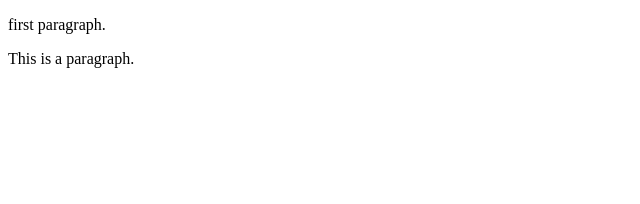
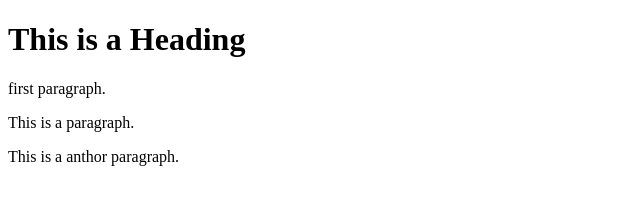
Before and after one commit to abbasalazzawi92/learning-git, a plain HTML site: page index.html in a window 1280 px wide. Shown: the whole page, without its empty margins (0-640 px from the left). Drawn offline with Linux system fonts and the light colour scheme.

Commit message:
added another p tag

```diff
--- a/index.html
+++ b/index.html
@@ -4,7 +4,9 @@
 <title>Page Title</title>
 </head>
 <body>
+<h1>This is a Heading</h1>
 <p>first paragraph.</p>
 <p>This is a paragraph.</p>
+<p>This is a anthor paragraph.</p>
 </body>
 </html>
```
